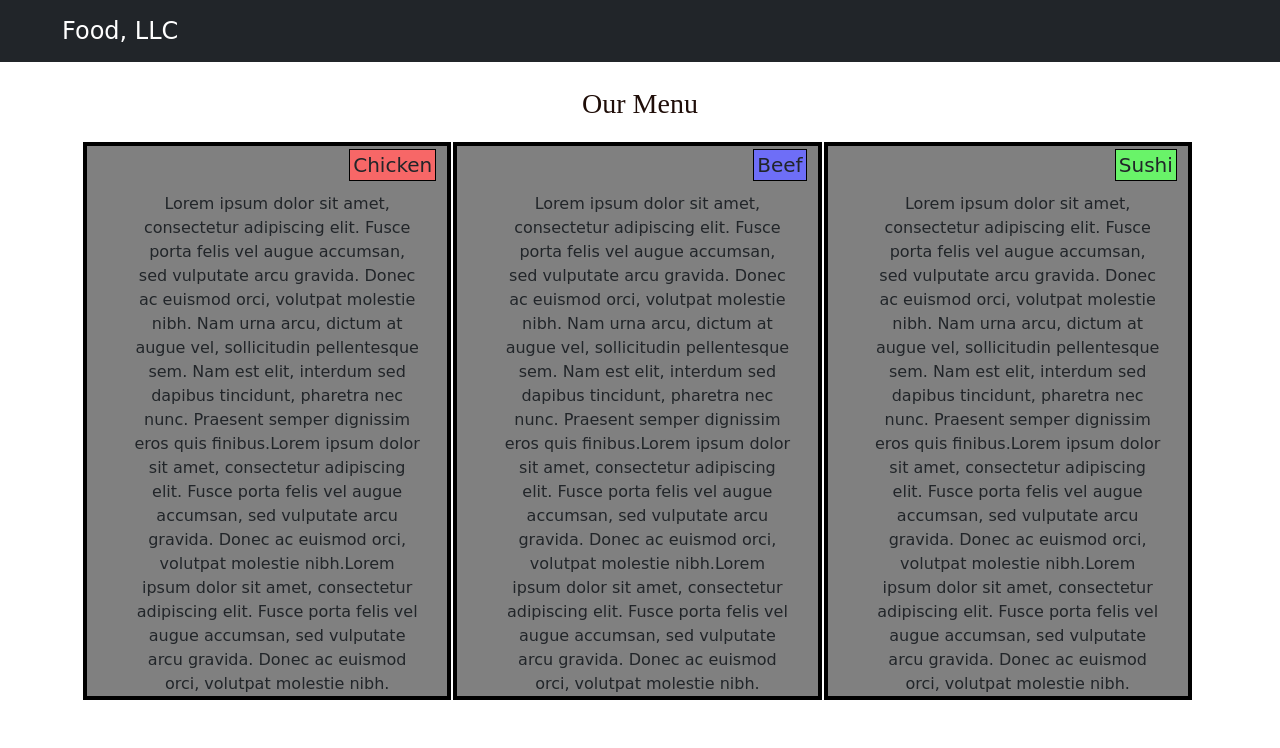
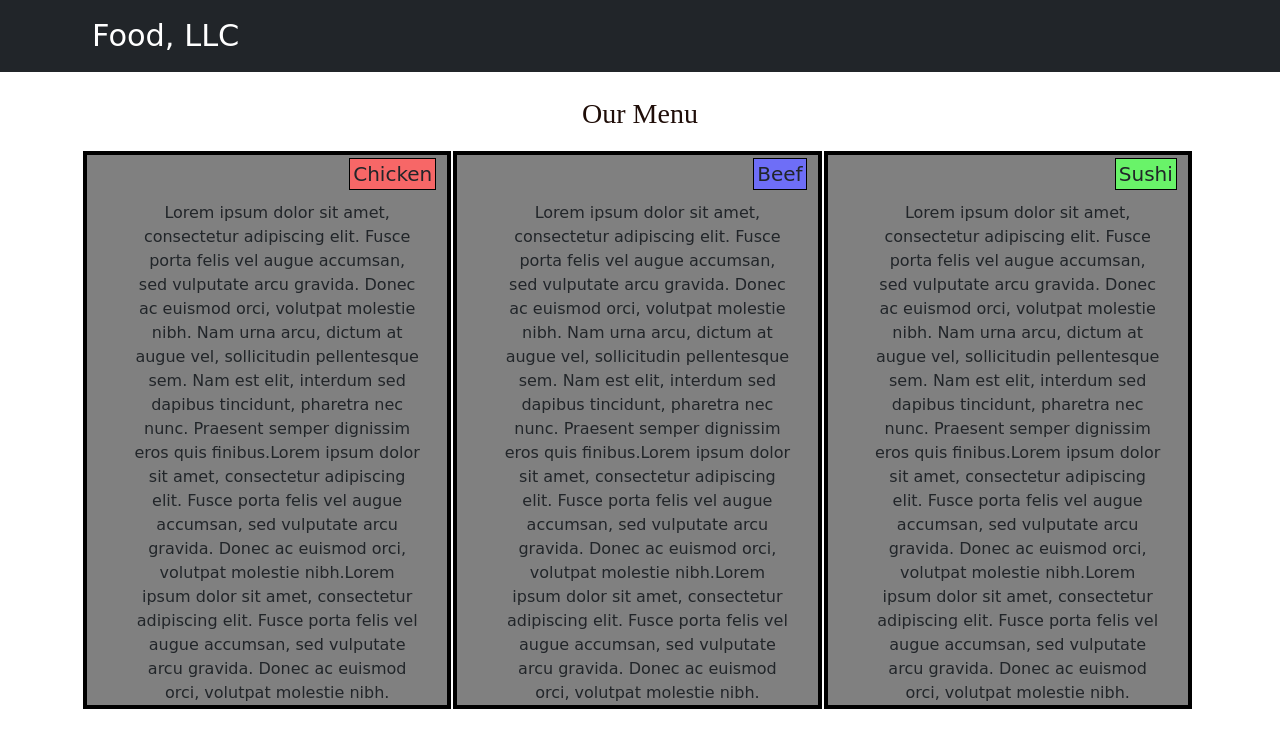
Before and after one commit to Paldorje/coursera-test, a plain HTML site: page module3_solution/index.html in a window 1280 px wide. Drawn offline with Linux system fonts and the light colour scheme.

Commit message:
Solution

```diff
--- a/module3_solution/css/index.css
+++ b/module3_solution/css/index.css
@@ -20,8 +20,6 @@ a.navbar-brand{
     margin-right: 70px;
     font-size: 1.2em;
 }
-
-
 
 h1{
     color: rgb(31, 13, 8);
@@ -93,6 +91,10 @@ p{
         visibility: hidden;
 
     }
+    a.navbar-brand{
+        margin-left: 70px;
+        font-size: 1.7em;
+    }
 }
 @media (min-width: 992px){
     .sec-lg-3{
@@ -103,6 +105,10 @@ p{
         margin: 1px;
     }
 
+    a.navbar-brand{
+        margin-left: 80px;
+        font-size: 1.9em;
+    }
     .navbar-nav{
         visibility: hidden;
 
--- a/module3_solution/index.html
+++ b/module3_solution/index.html
@@ -11,13 +11,13 @@
     <body>
         <header>
             <nav class="navbar  navbar-expand-md  navbar-dark bg-dark">
-                <div class="container-fluid">
+                <div class="container-fluid ">
                     <a class="navbar-brand" href="#">Food, LLC</a>
                     <button class="navbar-toggler" type="button" data-bs-toggle="collapse" data-bs-target="#navbarSupportedContent" aria-controls="navbarSupportedContent" aria-expanded="false" aria-label="Toggle navigation">
                     <span class="navbar-toggler-icon"></span>
                     </button>
 
-                    <div id="navbarSupportedContent" class="collapse  navbar-collapse visible-sm visible-xs" >
+                    <div id="navbarSupportedContent" class="collapse  navbar-collapse " >
                         <ul class="navbar-nav me-auto mb-2 mb-lg-0 ">
                             <li class="nav-item">
                                 <a class="nav-link" href="#">Chicken <span class="sr-only"></span></a>
```
